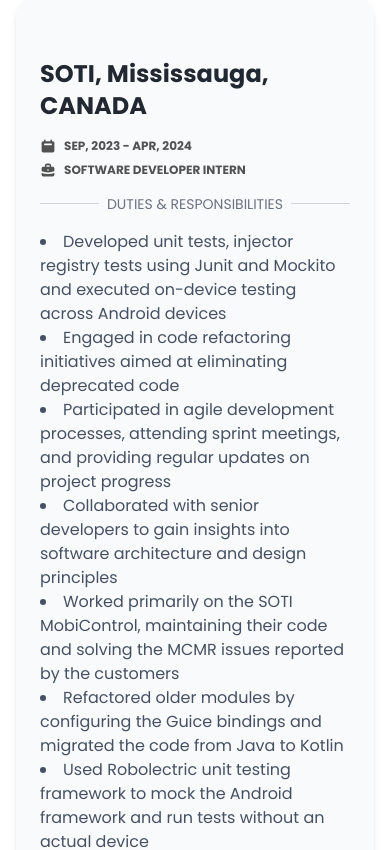
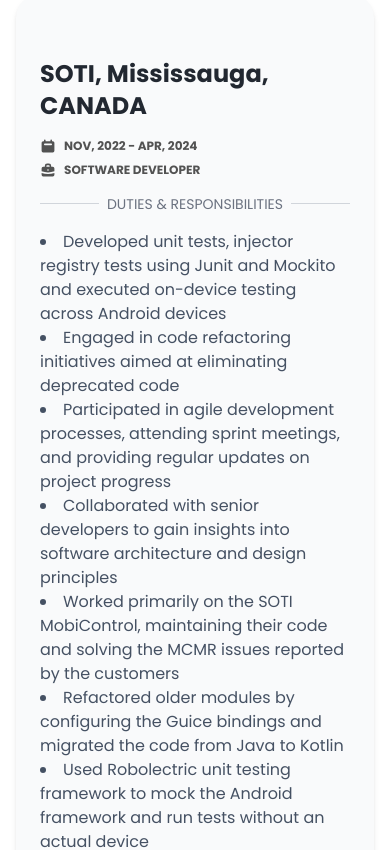
Before and after one commit to ishmeet47/CoderIshmeet, a React (Vite) app: page / in a window 390 px wide. Shown: the part 4460-5310 px from the top of the page. Built offline with nearby package versions, Linux system fonts and the light colour scheme.

Commit message:
Responsiveness and styles updated

```diff
--- a/src/components/TwoColumnCard/index.jsx
+++ b/src/components/TwoColumnCard/index.jsx
@@ -138,11 +138,11 @@
           </a>
           <span className="mt-4 text-xs flex items-center justify-start uppercase text-neutral-600 dark:text-neutral-300">
             <CalendarIcon className=" text-neutral-600 h-4 mr-2 dark:text-neutral-300" />
-            SEP, 2023 - APR, 2024
+            NOV, 2022 - APR, 2024
           </span>
           <span className="mt-2 text-xs flex items-center justify-start uppercase text-neutral-600 dark:text-neutral-300">
             <BriefcaseIcon className="text-neutral-600 h-4 mr-2 dark:text-neutral-300" />
-            SOFTWARE DEVELOPER INTERN
+            SOFTWARE DEVELOPER
           </span>
         </h6>
         <div className="relative mb-4">
@@ -388,7 +388,7 @@
           </a>
           <span className="mt-4 text-xs flex items-center justify-start uppercase text-neutral-600 dark:text-neutral-300">
             <CalendarIcon className=" text-neutral-600 h-4 mr-2 dark:text-neutral-300" />
-            MAY, 2018 - JULY, 2018
+            MAY, 2018 - APR, 2019
           </span>
           <span className="mt-2 text-xs flex items-center justify-start uppercase text-neutral-600 dark:text-neutral-300">
             <BriefcaseIcon className="text-neutral-600 h-4 mr-2 dark:text-neutral-300" />
@@ -541,7 +541,7 @@
           </a>
           <span className="mt-4 text-xs flex items-center justify-start uppercase text-neutral-600 dark:text-neutral-300">
             <CalendarIcon className=" text-neutral-600 h-4 mr-2 dark:text-neutral-300" />
-            June 2016 - Jul 2017
+            Jun 2016 - Jul 2016
           </span>
           <span className="mt-2 text-xs flex items-center justify-start uppercase text-neutral-600 dark:text-neutral-300">
             <BriefcaseIcon className="text-neutral-600 h-4 mr-2 dark:text-neutral-300" />
```
